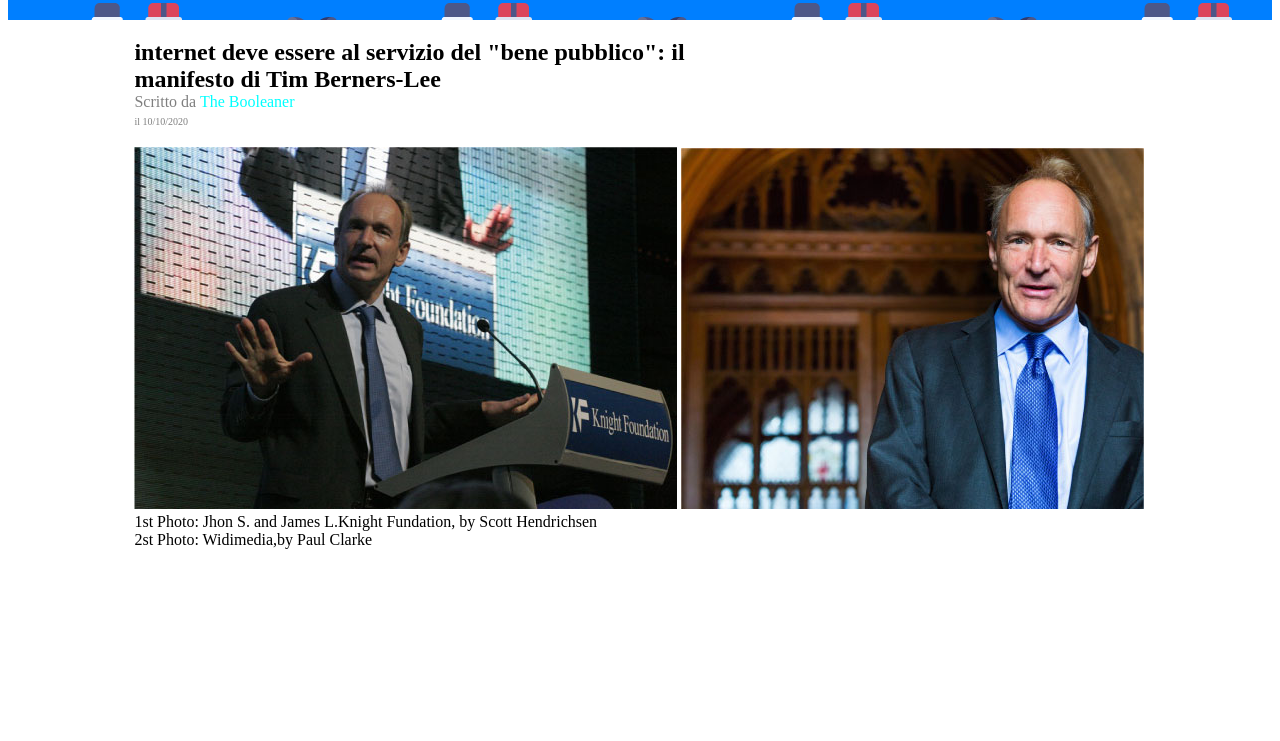
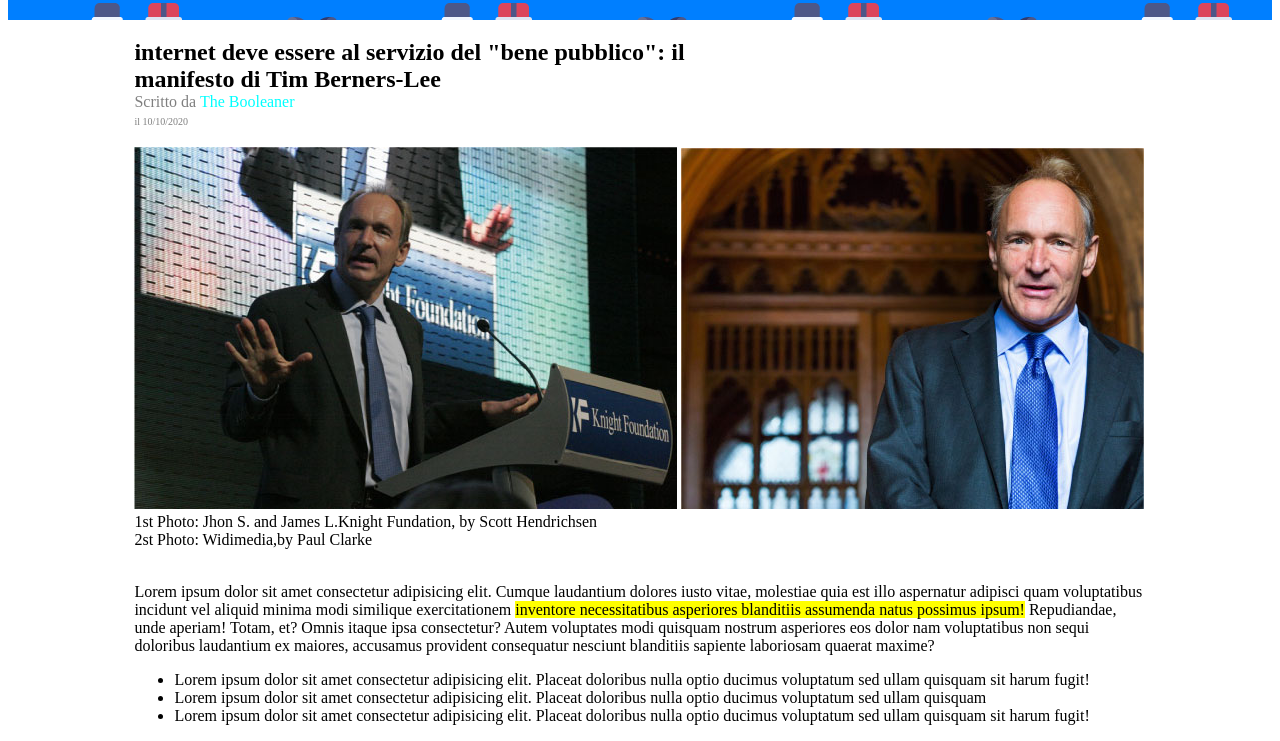
Before and after one commit to StefanoDaniello/html-css-booleaner, a plain HTML site: page index.html in a window 1280 px wide. Shown: the part 119-860 px from the top of the page. Before the commit the page ends 800 px from the top, so only its background shows below. Drawn offline with Linux system fonts and the light colour scheme.

Commit message:
add second part

```diff
--- a/file.css
+++ b/file.css
@@ -29,3 +29,8 @@ main h1{
 .piccolo{
     font-size: x-small;
 }
+
+mark{
+    background-color: yellow;
+
+}
--- a/index.html
+++ b/index.html
@@ -27,10 +27,26 @@
             <br>
             <span>2st Photo: Widimedia,by Paul Clarke</span>
             <br><br>
+       </section> <!-- Parte 2-->
+       <section>
+        <p>Lorem ipsum dolor sit amet consectetur adipisicing elit. Cumque laudantium dolores iusto vitae, molestiae quia
+            est illo aspernatur adipisci quam voluptatibus incidunt vel aliquid minima modi similique exercitationem
+             <mark>inventore necessitatibus asperiores blanditiis assumenda natus possimus ipsum!</mark>  Repudiandae,
+            unde aperiam! Totam, et? Omnis itaque ipsa consectetur? Autem voluptates modi quisquam
+            nostrum asperiores eos dolor nam voluptatibus non sequi doloribus laudantium ex maiores, accusamus provident
+            consequatur nesciunt blanditiis sapiente laboriosam quaerat maxime?</p>
+        <ul>
+           <li>Lorem ipsum dolor sit amet consectetur adipisicing elit. Placeat doloribus nulla optio ducimus voluptatum
+            sed ullam quisquam sit harum fugit!</li>
+           <li>Lorem ipsum dolor sit amet consectetur adipisicing elit. Placeat doloribus nulla optio ducimus voluptatum
+            sed ullam quisquam </li>
+           <li>Lorem ipsum dolor sit amet consectetur adipisicing elit. Placeat doloribus nulla optio ducimus voluptatum
+            sed ullam quisquam sit harum fugit!</li>
+        </ul>
        </section>
+       <section> <!-- Parte 3-->
 
-       <section></section>
-       <section></section>
+       </section>
     </main>
 
 
```
